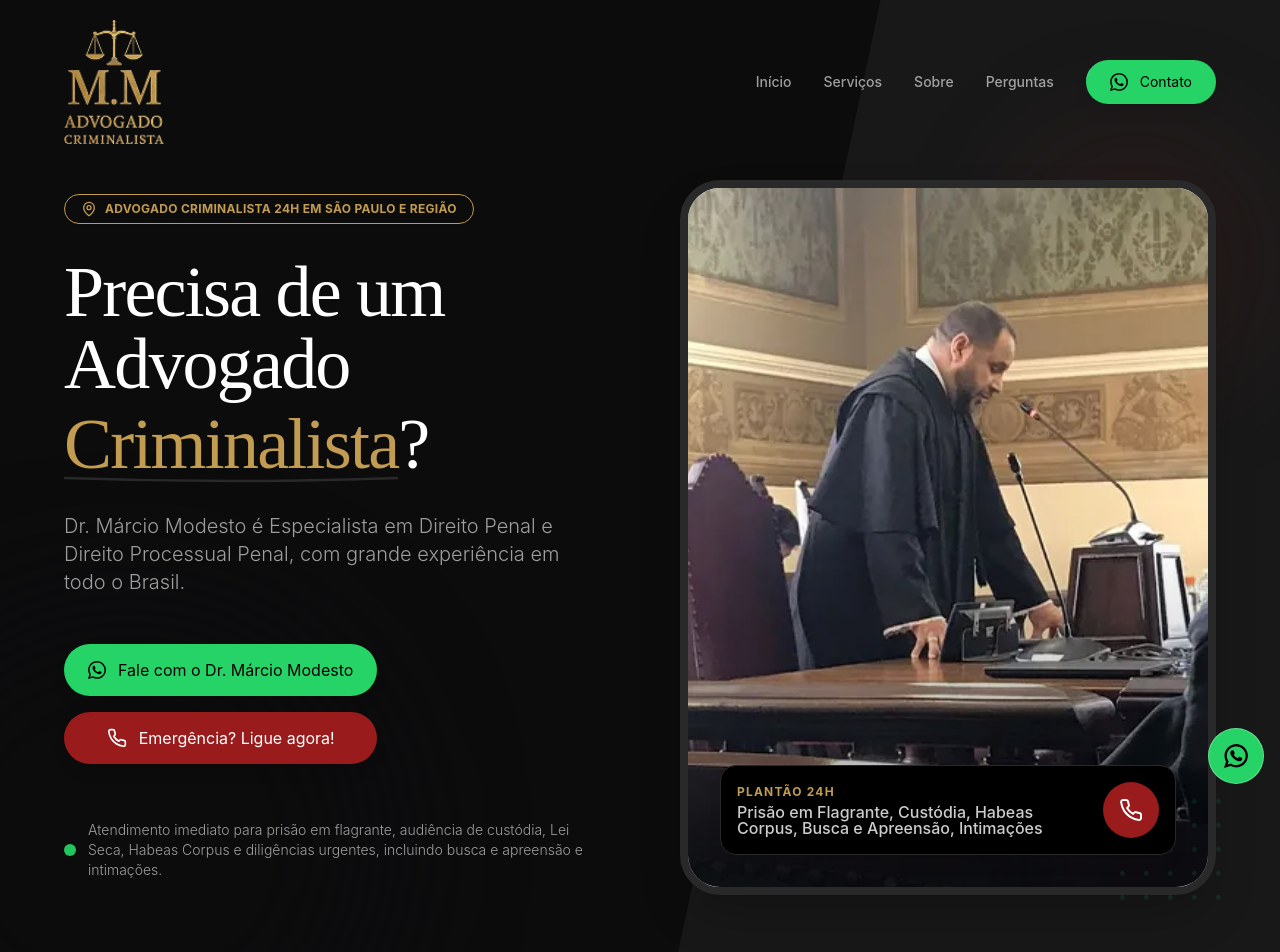
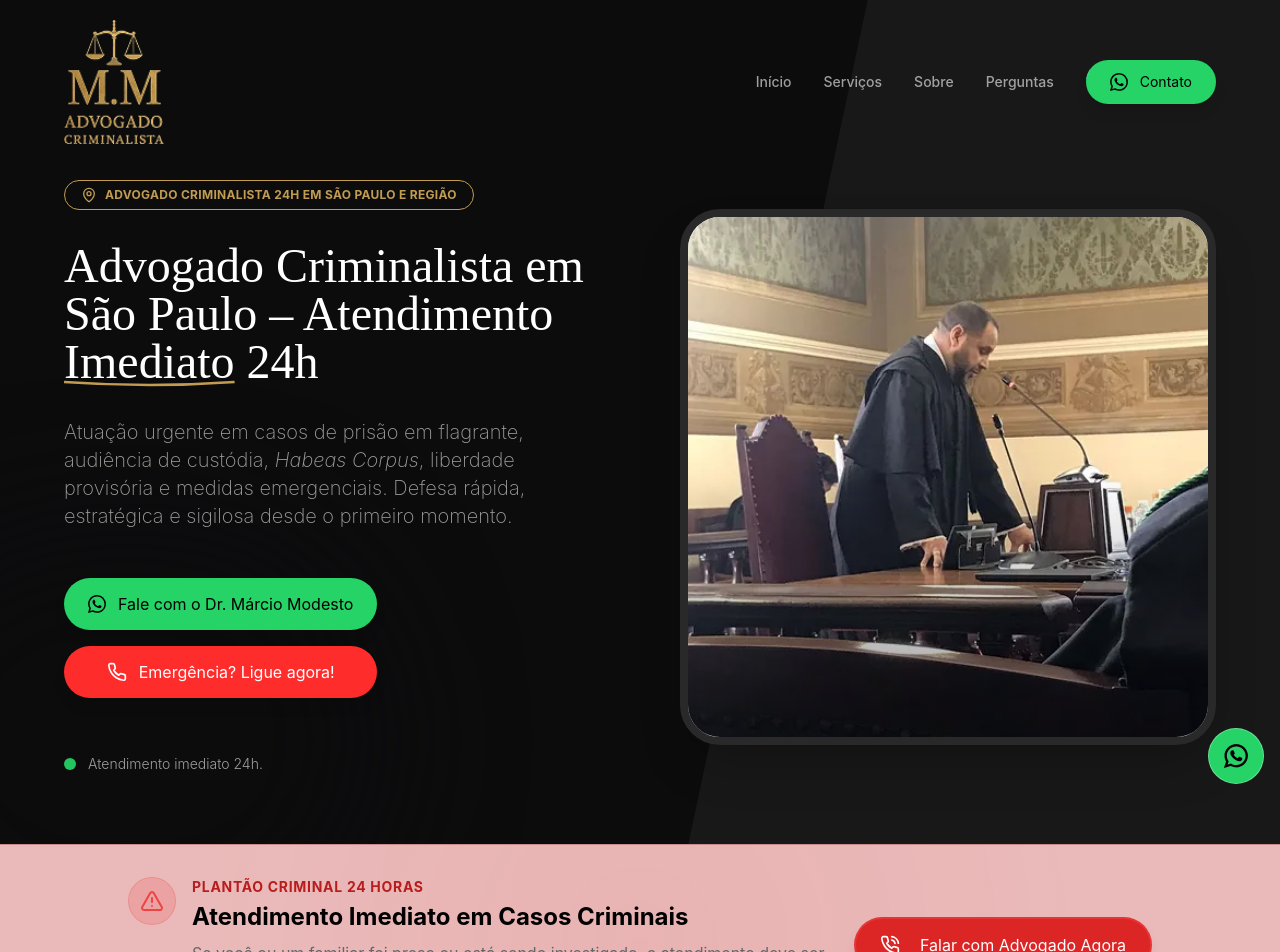
Before and after one commit to Paper-Street-Softwares/LPA-Marcio-Modesto, a React (Vite) app: page /#home in a window 1280 px wide. Shown: the top 952 px of the page. Built offline with nearby package versions, Linux system fonts and the light colour scheme.

Commit message:
fix: alytera copy

```diff
--- a/src/components/sections/HeroTemplateNovo.jsx
+++ b/src/components/sections/HeroTemplateNovo.jsx
@@ -1,4 +1,4 @@
-import React from 'react'
+import React, { useRef, useState } from 'react'
 import { Button } from '../interactives/ButtonNovoTemplate'
 import { motion } from 'framer-motion'
 import {
@@ -13,6 +13,7 @@ import SectionArea from '../sectionElements/SectionArea'
 import SectionWrapper from '../sectionElements/SectionWrapper'
 import ButtonReflexo from '../interactives/ButtonReflexo'
 import ButtonAlert from '../interactives/ButtonAlert'
+import { useColorMode } from '../../context/UseContextArchive'
 
 function HeroTemplateNovo({
   colorMode,
@@ -66,13 +67,16 @@ function HeroTemplateNovo({
       borderColor = 'border-white'
   }
 
+  const { showGlobalButton } = useColorMode()
+
   return (
     <SectionArea
+      data-theme={colorMode}
       id="home"
       paddingTopAndBottom={false}
       className={`${backgroundMode}`}
     >
-      <section className="relative min-h-[90vh] w-full pt-[120px] pb-[70px] phone3:pt-[130px] tablet1:pt-[170px] desktop1:pt-[180px] flex items-center justify-center overflow-hidden font-mainFont">
+      <section className="relative min-h-[90vh] w-full pt-[120px] pb-[70px] phone3:pt-[130px] tablet1:pt-[170px] desktop1:pt-[150px] desktop2:pt-[180px] flex items-center justify-center overflow-hidden font-mainFont">
         {/* Abstract Background Shapes */}
         <div
           className={`absolute top-0 right-[-10px] h-full w-[80%] -skew-x-12 translate-x-2/4 z-0 ${bgFaixaHero}`}
@@ -88,7 +92,7 @@ function HeroTemplateNovo({
               initial={{ opacity: 0, x: -50 }}
               animate={{ opacity: 1, x: 0 }}
               transition={{ duration: 0.8, ease: 'easeOut' }}
-              className="space-y-8 order-2 lg:order-1 flex flex-col items-start desktop1:items-start"
+              className="space-y-8 order-2 lg:order-1 flex flex-col items-start desktop1:items-start "
             >
               <div
                 className={`inline-flex items-center gap-2 px-4 py-1.5 rounded-full border shadow-sm text-xs font-secondFont font-bold tracking-wide uppercase ${bgMinitag}`}
@@ -99,49 +103,14 @@ function HeroTemplateNovo({
                 {content.texts.hero.miniTag}
               </div>
 
-              <h2
-                className={`text-start desktop1:text-start text-4xl md:text-5xl lg:text-7xl font-medium leading-[1.1] tracking-tight flex flex-wrap gap-2 ${text}`}
+              <h1
+                // className={` desktop1:text-start w-full text-4xl md:text-5xl lg:text-5xl font-medium leading-[1.1] ${text} `}
+                className={` desktop1:text-start w-full text-[34px] phone3:text-4xl md:text-5xl lg:text-4xl xl:text-5xl font-medium leading-[1.1] ${text} `}
               >
-                {content.texts.hero.FirstPartTitle}
-                <div className="flex flex-wrap ">
-                  {' '}
-                  <span className={`${textDestaque} relative inline-block`}>
-                    {content.texts.hero.DestaquePartTitle}
-
-                    {colorMode === 'dark' ? (
-                      <svg
-                        className="absolute -bottom-1 left-0 w-full h-3"
-                        viewBox="0 0 100 10"
-                        preserveAspectRatio="none"
-                      >
-                        <path
-                          d="M0 5 Q 50 10 100 5"
-                          stroke="#292929"
-                          strokeWidth="2"
-                          fill="none"
-                        />
-                      </svg>
-                    ) : (
-                      <svg
-                        className="absolute -bottom-1 left-0 w-full h-3"
-                        viewBox="0 0 100 10"
-                        preserveAspectRatio="none"
-                      >
-                        <path
-                          d="M0 5 Q 50 10 100 5"
-                          stroke="#AFAFAF"
-                          strokeWidth="2"
-                          fill="none"
-                        />
-                      </svg>
-                    )}
-                  </span>
-                  {content.texts.hero.SecondPartTitle}
-                </div>
-              </h2>
-
+                {content.texts.hero.title}
+              </h1>
               <p
-                className={`text-start desktop1:text-start text-lg md:text-xl leading-relaxed max-w-lg font-secondFont font-light ${textOpacity}`}
+                className={`text-start desktop1:text-start text-lg md:text-xl leading-relaxed max-w-lg font-secondFont font-extralight ${textOpacity}`}
               >
                 {content.texts.hero.subtitle}
               </p>
@@ -162,13 +131,16 @@ function HeroTemplateNovo({
                   link={content.texts.links.ctaWhatsapp}
                   label={content.texts.hero.ctaButtonText}
                   colorMode={colorMode}
+                  className="my-0"
                 />
                 <ButtonReflexo
+                  id="ligar"
                   icon={<Phone width={20} />}
-                  link="tel:11964115298"
+                  link={`tel:${content.texts.infos.phone}`}
                   label="Emergência? Ligue agora!"
                   colorMode={colorMode}
-                  className="text-white bg-red-800"
+                  bgClass="bg-[#ff2c2c]"
+                  className="text-white"
                 />
               </div>
               {/* <hr
@@ -195,7 +167,7 @@ function HeroTemplateNovo({
               className="relative order-1 lg:order-2"
             >
               <div
-                className={`relative rounded-[2.5rem] overflow-hidden aspect-[3/4] md:aspect-[4/5] shadow-2xl lg:aspect-[3/4] ring-1 ring-black/5 bg-gray-100 ${image}`}
+                className={`relative rounded-[2.5rem] overflow-hidden aspect-[4/4] md:aspect-[4/4] shadow-2xl lg:aspect-[4/4] ring-1 ring-black/5 bg-gray-100 ${image}`}
               >
                 <img
                   src={content.texts.hero.heroDefaultImage}
@@ -209,64 +181,40 @@ function HeroTemplateNovo({
                 <div className="absolute inset-0 bg-gradient-to-t from-black/40 via-transparent to-transparent pointer-events-none" />
 
                 {/* Floating Card */}
+                {showGlobalButton && (
                   <motion.div
+                    id="ligar"
                     initial={{ y: 20, opacity: 0 }}
                     animate={{ y: 0, opacity: 1 }}
                     transition={{ delay: 0.6 }}
                     className={`absolute bottom-8 left-6 right-6 md:left-8 md:right-8  backdrop-blur-md p-4 phone3:p-4 rounded-2xl shadow-lg border ${borderColor} z-10 ${bgAlertHero}`}
                   >
                     <div className="flex items-center gap-4 phone3:gap-5 ">
-                    {/* <div className="flex-shrink-0 w-8 h-8 phone3:w-12 phone3:h-12 bg-secondary rounded-full flex items-center justify-center text-primaryDark">
-                      <AlertTriangle className="w-4 h-4 phone3:w-6 phone3:h-6" />
-                    </div> */}
                       <div>
                         <p
-                        className={`text-paragraph1 phone3:text-xs font-secondFont font-bold ${textDestaque} tracking-widest uppercase mb-1`}
+                          className={`text-[9px] phone2:text-xs font-secondFont font-bold ${textDestaque} tracking-widest uppercase mb-1`}
                         >
-                        PLANTÃO 24H
+                          Plantão 24h
                         </p>
                         <p
-                        className={`text-paragraph2 phone3:text-paragraph4 font-secondFont font-medium text-opacity-80 leading-none ${text}`}
+                          className={`text-paragraph2 phone3:text-lg font-mainFont font-bold leading-none ${text}`}
                         >
-                        Prisão em Flagrante, Custódia, Habeas Corpus, Busca e
-                        Apreensão, Intimações
+                          Emergência? Ligue agora.
                         </p>
                       </div>
                       <div className="ml-auto">
-                      <ButtonReflexo
+                        <ButtonAlert
                           padding="p-2 phone3:p-4"
                           icon={
                             <Phone className="w-4 h-4 tablet1:w-6 tablet1:h-6 text-white" />
                           }
-                        link="tel:11964115298"
-                        className="bg-red-800"
+                          link={`tel:${content.texts.infos.phone}`}
+                          className="bg-red-700"
                         />
                       </div>
                     </div>
                   </motion.div>
-              </div>
-
-              {/* Decorative elements */}
-              <div className="absolute -top-12 -right-12 w-64 h-64 bg-accent/10 rounded-full blur-3xl -z-10" />
-              <div className="absolute -bottom-6 -right-6 text-primaryDark/10 hidden md:block">
-                <svg
-                  width="120"
-                  height="120"
-                  viewBox="0 0 100 100"
-                  fill="currentColor"
-                >
-                  <pattern
-                    id="dots"
-                    x="0"
-                    y="0"
-                    width="20"
-                    height="20"
-                    patternUnits="userSpaceOnUse"
-                  >
-                    <circle cx="2" cy="2" r="2" />
-                  </pattern>
-                  <rect width="100" height="100" fill="url(#dots)" />
-                </svg>
+                )}
               </div>
             </motion.div>
           </div>
--- a/src/content/content.jsx
+++ b/src/content/content.jsx
@@ -109,17 +109,35 @@ const content = {
     },
     hero: {
       miniTag: 'ADVOGADO CRIMINALISTA 24H EM SÃO PAULO E REGIÃO',
-      FirstPartTitle: 'Precisa de um Advogado',
-      DestaquePartTitle: (
-        <p>
-          <span className="italic relative inline-block">Criminalista</span>
-        </p>
+      title: (
+        <h1>
+          Advogado Criminalista em São Paulo – Atendimento{' '}
+          <span className="destaque relative italic font-light">
+            Imediato
+            <span>
+              <svg
+                className="hero-underline absolute bottom-0 left-0 w-full h-3 text-primaryLight"
+                viewBox="0 0 100 10"
+                preserveAspectRatio="none"
+              >
+                <path
+                  d="M0 5 Q 50 10 100 5"
+                  stroke="currentColor"
+                  strokeWidth="2"
+                  fill="none"
+                />
+              </svg>
+            </span>
+          </span>{' '}
+          24h
+        </h1>
       ),
-      SecondPartTitle: '?',
       subtitle: (
         <p>
-          Dr. Márcio Modesto é Especialista em Direito Penal e Direito
-          Processual Penal, com grande experiência em todo o Brasil.
+          Atuação urgente em casos de prisão em flagrante, audiência de
+          custódia, <i>Habeas Corpus</i>, liberdade provisória e medidas
+          emergenciais. Defesa rápida, estratégica e sigilosa desde o primeiro
+          momento.
         </p>
       ),
       heroDefaultImage: heroDefaultImg, // img da pessoa mobile
@@ -131,7 +149,7 @@ const content = {
       obsHero: {
         icon: <LucideIdCard />,
         iconTwo: <LucideIdCard />,
-        text: 'Atendimento imediato para prisão em flagrante, audiência de custódia, Lei Seca, Habeas Corpus e diligências urgentes, incluindo busca e apreensão e intimações.',
+        text: 'Atendimento imediato 24h.',
         textTwo: '',
       },
       secondaryCta: 'Contato',
@@ -159,7 +177,10 @@ const content = {
       FirstPartTitle: 'Atuação em',
       DestaquePartTitle: (
         <p>
-          <span className="italic relative inline-block"> Direito Penal</span>{' '}
+          <span className="italic relative inline-block">
+            {' '}
+            Direito Penal
+          </span>{' '}
         </p>
       ),
       SecondPartTitle: '',
```
Also changed, not shown: src/index.css (+10 -0 lines). Lines whose indentation alone changed are shown as unchanged.
